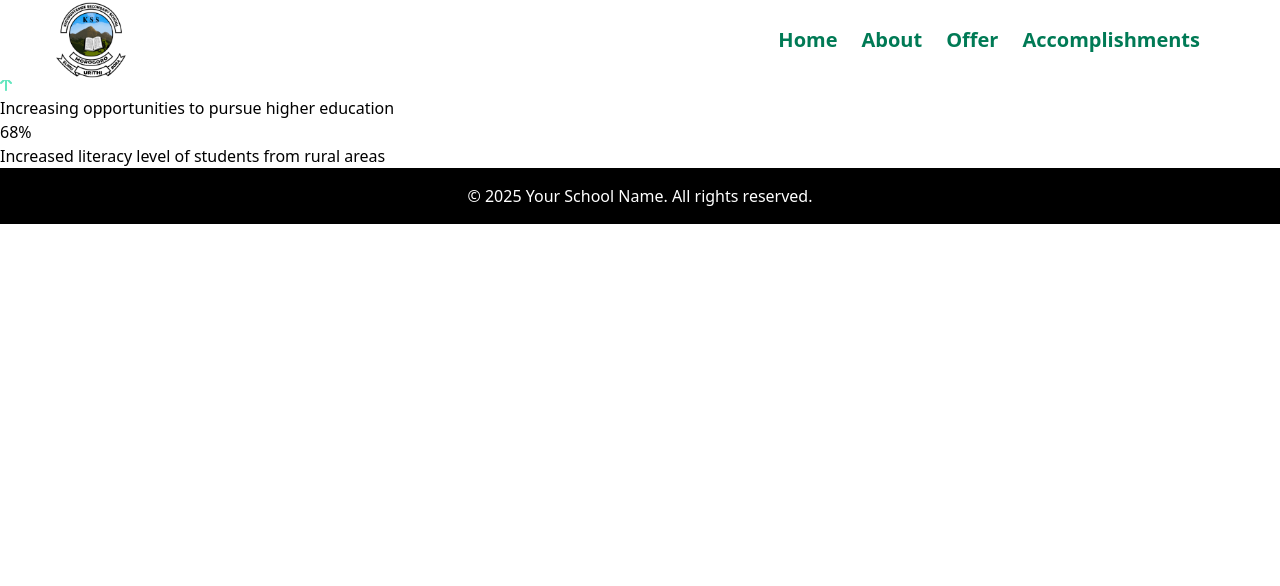
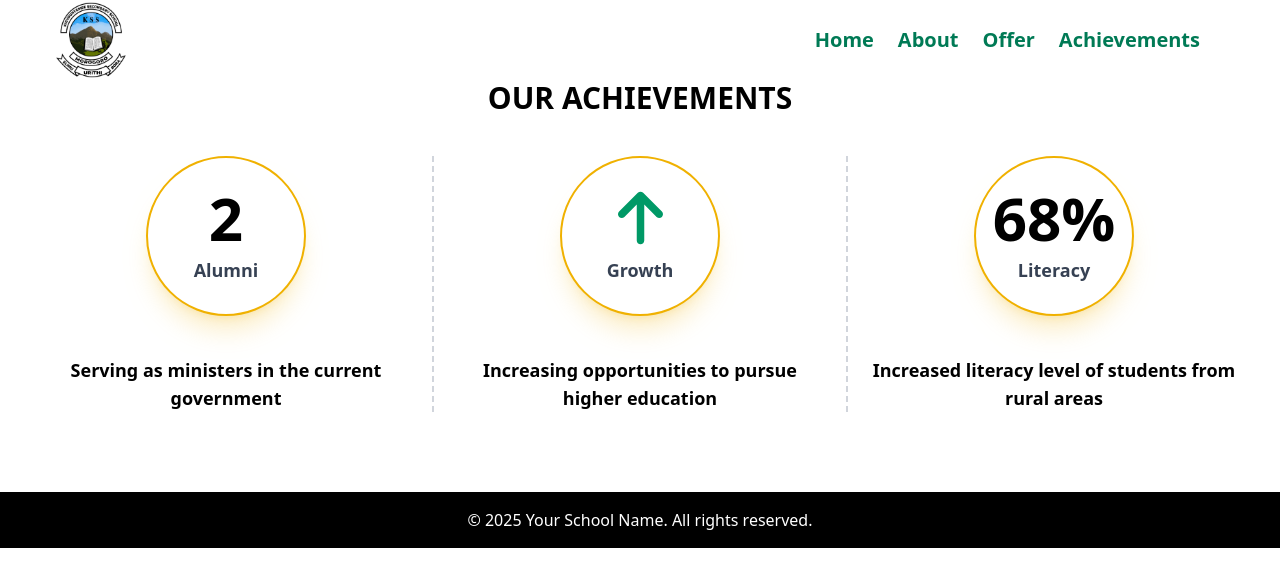
Before and after one commit to stevel419/SchoolWebsite, a React (Vite) app: page /Accomplishments in a window 1280 px wide. Shown: the top 586 px of the page. Built offline with nearby package versions, Linux system fonts and the light colour scheme.

Commit message:
Completed Achievments Section

```diff
--- a/src/AboutHome.jsx
+++ b/src/AboutHome.jsx
@@ -13,7 +13,7 @@ function AboutHome() {
                 </p>
                 <Link to="/about" className="text-emerald-700 font-semibold text-xl hover:underline hover:text-emerald-500">LEARN MORE →</Link>
             </div>
-            <div className="p-4 rounded-xl border-2 border-black bg-emerald-700/50 text-black">
+            <div className="p-4 rounded-xl border-2 border-emerald-700 border-dashed text-black text-center">
                 <h2 className="font-sans text-3xl font-bold text-black uppercase pb-4">Our Mission</h2>
                 <p className="text-lg">
                 Kigurunyembe secondary school is a church-based school that intends to provide high quality
@@ -21,7 +21,7 @@ function AboutHome() {
                 situations.
                 </p>
             </div>
-            <div className="p-4 rounded-xl border-2 border-black bg-emerald-700/50 text-black">
+            <div className="p-4 rounded-xl border-2 border-emerald-700 border-dashed text-black text-center">
                 <h2 className="font-sans text-3xl font-bold text-black uppercase pb-4">Our Vision</h2>
                 <p className="text-lg">
                 Kigurunyembe secondary school will stand at the highest position in giving high quality education
--- a/src/Accomplishments.jsx
+++ b/src/Accomplishments.jsx
@@ -3,19 +3,30 @@ import { faArrowUp } from '@fortawesome/free-solid-svg-icons';
 
 function Accomp() {
     return (
-        <div className="Accomps">
-            <div className="Accomp1">
-                <h2>2</h2>
-                <h2>Alumni</h2>
-                <p>Serving as ministers in the current government</p>
-            </div>
-            <div className="Accomp2">
-                <FontAwesomeIcon icon={faArrowUp} style={{color: "#63E6BE",}} />
-                <p>Increasing opportunities to pursue higher education</p>
-            </div>
-            <div className="Accomp3">
-                <h2>68%</h2>
-                <p>Increased literacy level of students from rural areas</p>
+        <div className="py-10">
+            <h2 className="flex justify-center pt-10 font-bold text-3xl uppercase">Our Achievements</h2>
+            <div className="flex flex-col lg:flex-row gap-5 px-10 py-10">
+                <div className="text-center flex-1 relative">
+                    <div className="w-40 h-40 mx-auto rounded-full border-2 border-yellow-500 shadow-xl/20 shadow-yellow-500 flex flex-col items-center justify-center bg-white mb-10">
+                        <h2 className="text-6xl font-bold text-black pb-2">2</h2>
+                        <h2 className="text-lg font-semibold text-gray-700">Alumni</h2>
+                    </div>
+                    <p className="text-black text-lg font-semibold">Serving as ministers in the current government</p>
+                </div>
+                <div className="text-center flex-1 relative border-y-2 lg:border-x-2 lg:border-y-0 border-dashed border-gray-300 py-5 lg:px-5 lg:py-0">
+                    <div className="w-40 h-40 mx-auto rounded-full border-2 border-yellow-500 shadow-xl/20 shadow-yellow-500 flex flex-col items-center justify-center bg-white mb-10">
+                        <FontAwesomeIcon icon={faArrowUp} className="text-6xl text-emerald-600 pb-2" />
+                        <h2 className="text-lg font-semibold text-gray-700">Growth</h2>
+                    </div>
+                    <p className="text-black text-lg font-semibold">Increasing opportunities to pursue higher education</p>
+                </div>
+                <div className="text-center flex-1 relative">
+                    <div className="w-40 h-40 mx-auto rounded-full border-2 border-yellow-500 shadow-xl/20 shadow-yellow-500 flex flex-col items-center justify-center bg-white mb-10">
+                        <h2 className="text-6xl font-bold text-black pb-2">68%</h2>
+                        <h2 className="text-lg font-semibold text-gray-700">Literacy</h2>
+                    </div>
+                    <p className="text-black text-lg font-semibold">Increased literacy level of students from rural areas</p>
+                </div>
             </div>
         </div>
     );
--- a/src/Nav.jsx
+++ b/src/Nav.jsx
@@ -7,7 +7,7 @@ const Nav = ({isOpen, toggleMenu}) => {
         {id: 1, text: 'Home', slug: '/'},
         {id: 2, text: 'About', slug: '/About'},
         {id: 3, text: 'Offer', slug: '/Offer'},
-        {id: 4, text: 'Accomplishments', slug: '/Accomplishments'}
+        {id: 4, text: 'Achievements', slug: '/Accomplishments'}
     ];
 
     return (
--- a/src/Offer.jsx
+++ b/src/Offer.jsx
@@ -47,7 +47,7 @@ function Offer() {
     const [openMenu3, setOpenMenu3] = useState(false);
 
     return (
-        <div className="bg-emerald-700/75 py-10">
+        <div className="bg-emerald-700/75 py-10 shadow-xl">
             <h2 className="flex justify-center pt-10 font-bold text-3xl uppercase">What we offer</h2>
             <div className="flex flex-col lg:flex-row gap-10 px-10 py-10 lg:items-start">
                 <div className="border-y-2 p-4 rounded-xl bg-white flex-1 text-lg">
```
